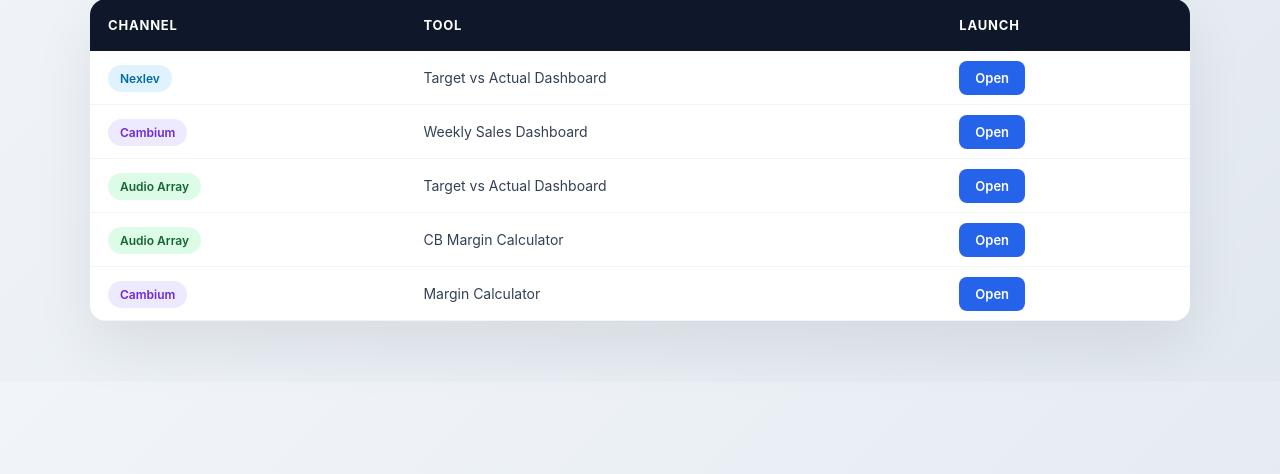
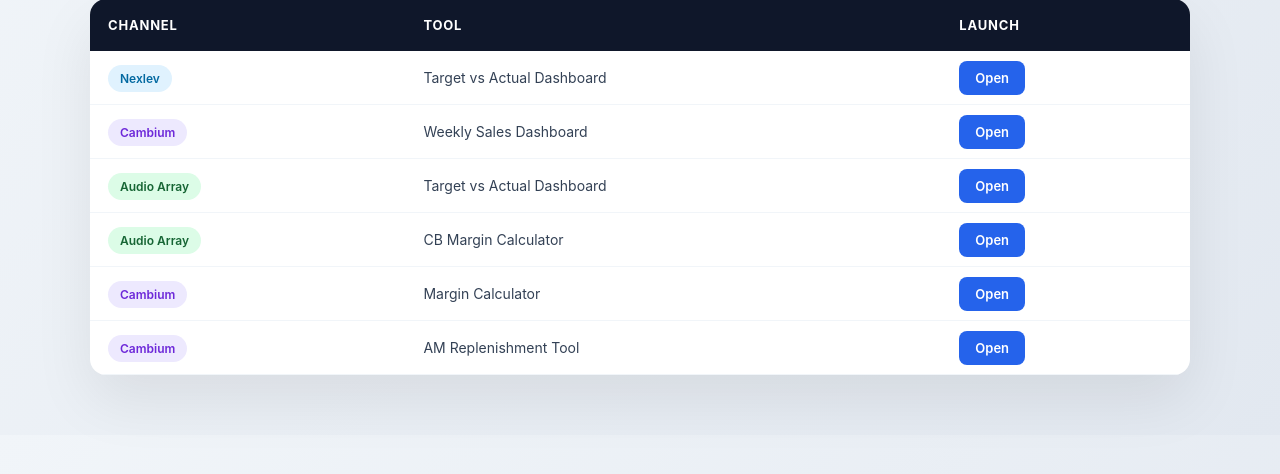
Before and after one commit to nitesh-lang/cambium-control-center, a FastAPI app: page / in a window 1280 px wide. Shown: the part 199-673 px from the top of the page. Run offline with FastAPI, Linux system fonts and the light colour scheme.

Commit message:
Added AM Replenishment tool link

```diff
--- a/templates/index.html
+++ b/templates/index.html
@@ -55,6 +55,14 @@
                     <td><a href="https://nexlev-margin-calculator.onrender.com" target="_blank" class="btn">Open</a></td>
                 </tr>
 
+                <!-- NEW ROW ADDED -->
+
+                <tr>
+                    <td><span class="badge cambium">Cambium</span></td>
+                    <td>AM Replenishment Tool</td>
+                    <td><a href="https://am-replenishment-1.onrender.com/" target="_blank" class="btn">Open</a></td>
+                </tr>
+
             </tbody>
         </table>
     </div>
```
